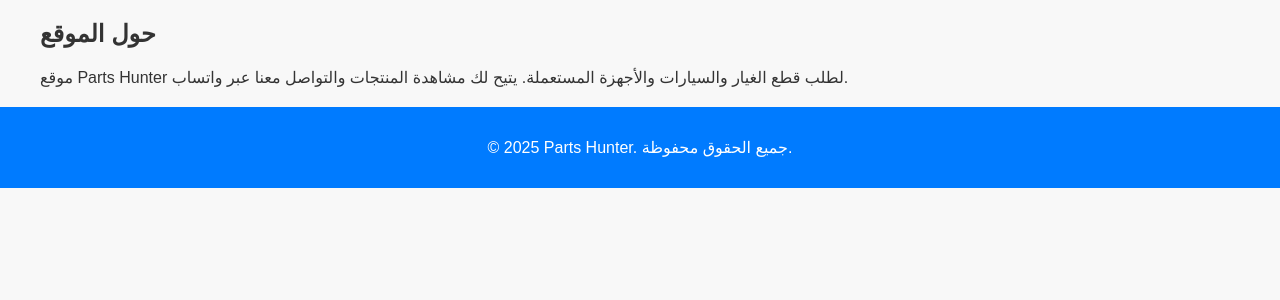
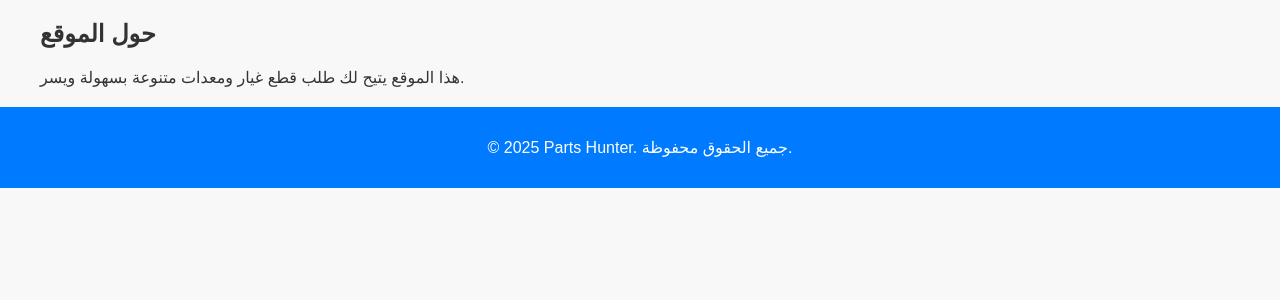
Before and after one commit to Aljaili-Elsmani/Parts-hunter, a Python web app: template app/templates/about.html in a window 1280 px wide. Shown: the part 39-339 px from the top of the page. Run offline with Jinja, Linux system fonts and the light colour scheme; the template is opened without the code that fills it, so the values that code supplies are empty.

Commit message:
Update about.html

```diff
--- a/app/templates/about.html
+++ b/app/templates/about.html
@@ -1,8 +1,7 @@
 {% extends "base.html" %}
-
 {% block title %}حول الموقع - Parts Hunter{% endblock %}
 
 {% block content %}
 <h2>حول الموقع</h2>
-<p>موقع Parts Hunter لطلب قطع الغيار والسيارات والأجهزة المستعملة. يتيح لك مشاهدة المنتجات والتواصل معنا عبر واتساب.</p>
+<p>هذا الموقع يتيح لك طلب قطع غيار ومعدات متنوعة بسهولة ويسر.</p>
 {% endblock %}
```
